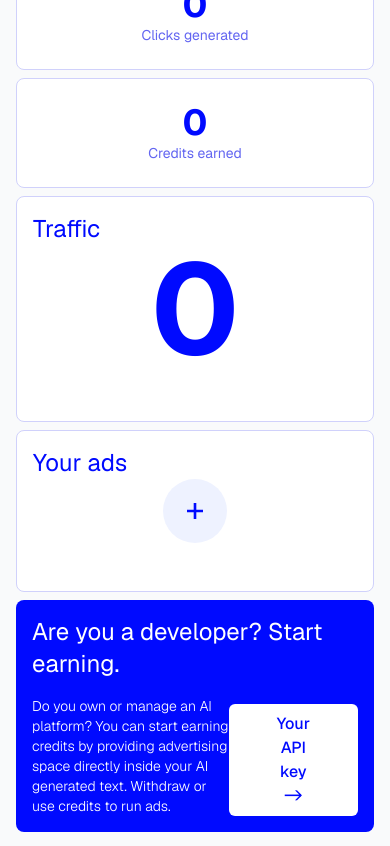
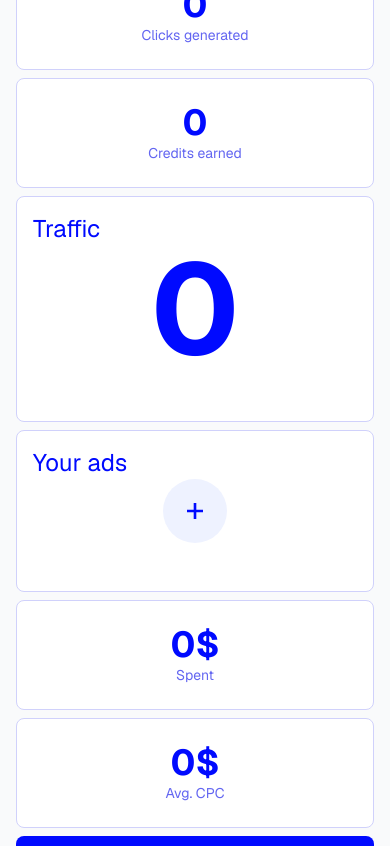
Before and after one commit to Dolko42/yantar, a Next.js app: page /dashboard in a window 390 px wide. Shown: the part 381-1227 px from the top of the page. Built offline with nearby package versions, Linux system fonts and the light colour scheme.

Commit message:
developer banner component, minor file naming changes

```diff
--- a/src/app/dashboard/developers/page.tsx
+++ b/src/app/dashboard/developers/page.tsx
@@ -1,4 +1,4 @@
-import APIKey from "@/app/ui/APIKey";
+import ApiKey from "@/app/ui/ApiKey";
 
 export default function Page() {
   return (
@@ -13,7 +13,7 @@ export default function Page() {
       <div className="flex flex-col md:grid md:grid-cols-4 text-skin-base border-b pb-1 border-skin-base mt-6">
         <span className="col-span-1 font-semibold">Publishable key</span>
         <div className="col-span-2 font-mono cursor-pointer text-skin-base py-6 px-2 rounded-lg my-2 bg-white md:py-0 md:px-0 md:rounded-none md:bg-transparent md:my-0">
-          <APIKey apiKey="bfielabFIAhf328fgO326G8263gf8263G2g3f" />
+          <ApiKey apiKey="bfielabFIAhf328fgO326G8263gf8263G2g3f" />
         </div>
         <span className="uppercase col-span-1 md:text-right md:hidden">
           Created at
--- a/src/app/dashboard/page.tsx
+++ b/src/app/dashboard/page.tsx
@@ -12,7 +12,7 @@ export default function Page() {
         <Dropdown />
       </div>
       {/* DASHBOARD GRID  */}
-      <div className="flex flex-col gap-2 mt-3 lg:grid lg:grid-cols-2 lg:grid-rows-5">
+      <div className="flex flex-col gap-2 mt-3 lg:grid lg:grid-cols-2 lg:grid-rows-6">
         <div className="flex flex-col items-center bg-white py-6 border-skin-base border rounded-lg row-span-1">
           <span className="text-skin-base text-4xl font-bold">0</span>
           <span className="text-sm text-skin-muted">Clicks generated</span>
@@ -52,6 +52,14 @@ export default function Page() {
             </Link>
           </div>
         </div>
+        <div className="flex flex-col items-center bg-white py-6 border-skin-base border rounded-lg row-span-1">
+          <span className="text-skin-base text-4xl font-bold">0$</span>
+          <span className="text-sm text-skin-muted">Spent</span>
+        </div>
+        <div className="flex flex-col items-center bg-white py-6 border-skin-base border rounded-lg row-span-1">
+          <span className="text-skin-base text-4xl font-bold">0$</span>
+          <span className="text-sm text-skin-muted">Avg. CPC</span>
+        </div>
       </div>
       <DeveloperBanner />
     </div>
--- a/src/app/ui/ApiKey.tsx
+++ b/src/app/ui/ApiKey.tsx
@@ -1,11 +1,11 @@
 "use client";
 import React, { useState } from "react";
 
-type APIKeyProps = {
+type ApiKeyProps = {
   apiKey: string;
 };
 
-const APIKey: React.FC<APIKeyProps> = ({ apiKey }) => {
+const ApiKey: React.FC<ApiKeyProps> = ({ apiKey }) => {
   const [copySuccess, setCopySuccess] = useState(false);
 
   const handleCopyToClipboard = (text: string) => {
@@ -34,4 +34,4 @@ const APIKey: React.FC<APIKeyProps> = ({ apiKey }) => {
     </>
   );
 };
-export default APIKey;
+export default ApiKey;
--- a/src/app/ui/DeveloperBanner.tsx
+++ b/src/app/ui/DeveloperBanner.tsx
@@ -8,14 +8,19 @@ const DeveloperBanner: React.FC = () => {
       <h3 className="text-white text-2xl mb-4">
         Are you a developer? Start earning.
       </h3>
-      <div className="flex justify-between items-end">
+      <div className="flex flex-col gap-4 lg:justify-between lg:items-end lg:flex-row">
         <p className="text-white font-light max-w-[45ch] text-sm">
           Do you own or manage an AI platform? You can start earning credits by
           providing advertising space directly inside your AI generated text.
           Withdraw or use credits to run ads.
         </p>
         <Link href="/dashboard/developers">
-          <Button text="Your API key ->" bg="bg-white" color="text-skin-base" />
+          <Button
+            text="Your API key ->"
+            bg="bg-white"
+            color="text-skin-base"
+            width="min-w-full"
+          />
         </Link>
       </div>
     </div>
```
